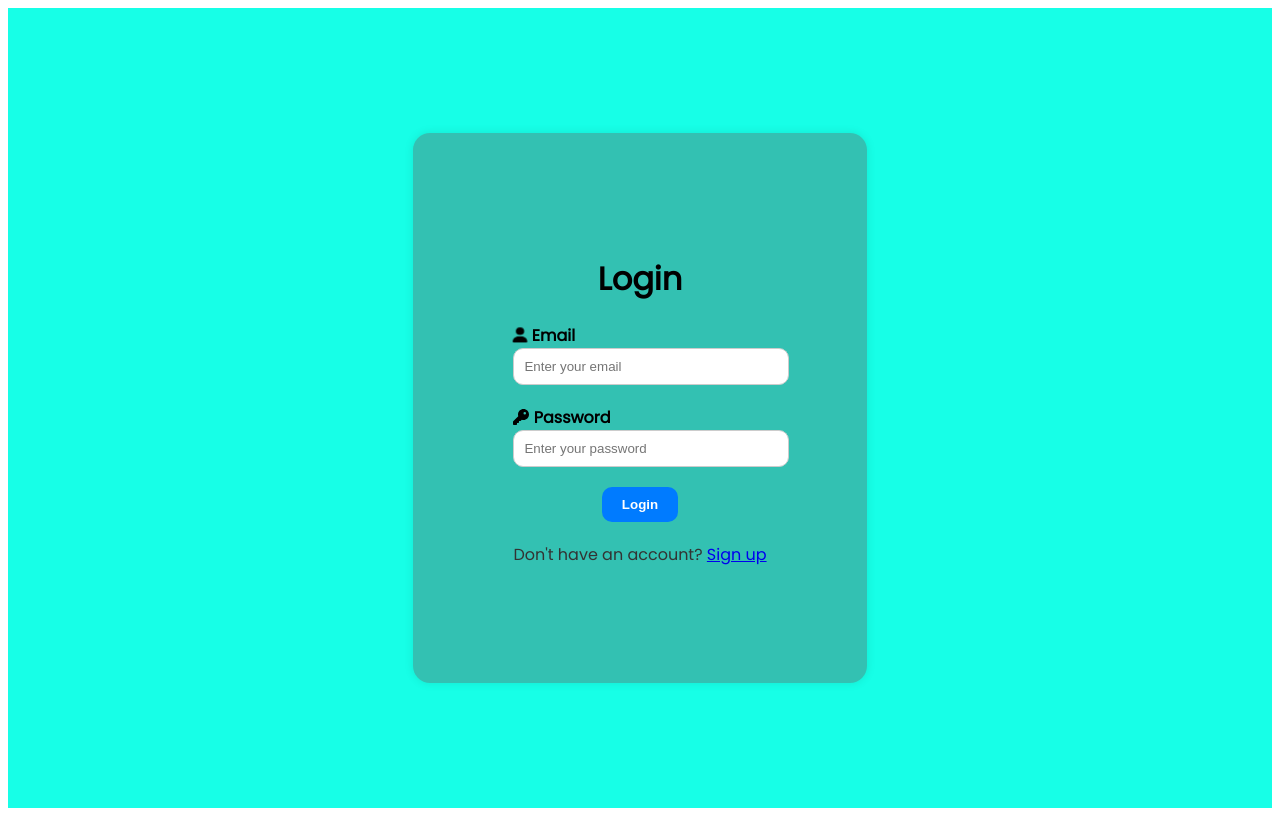
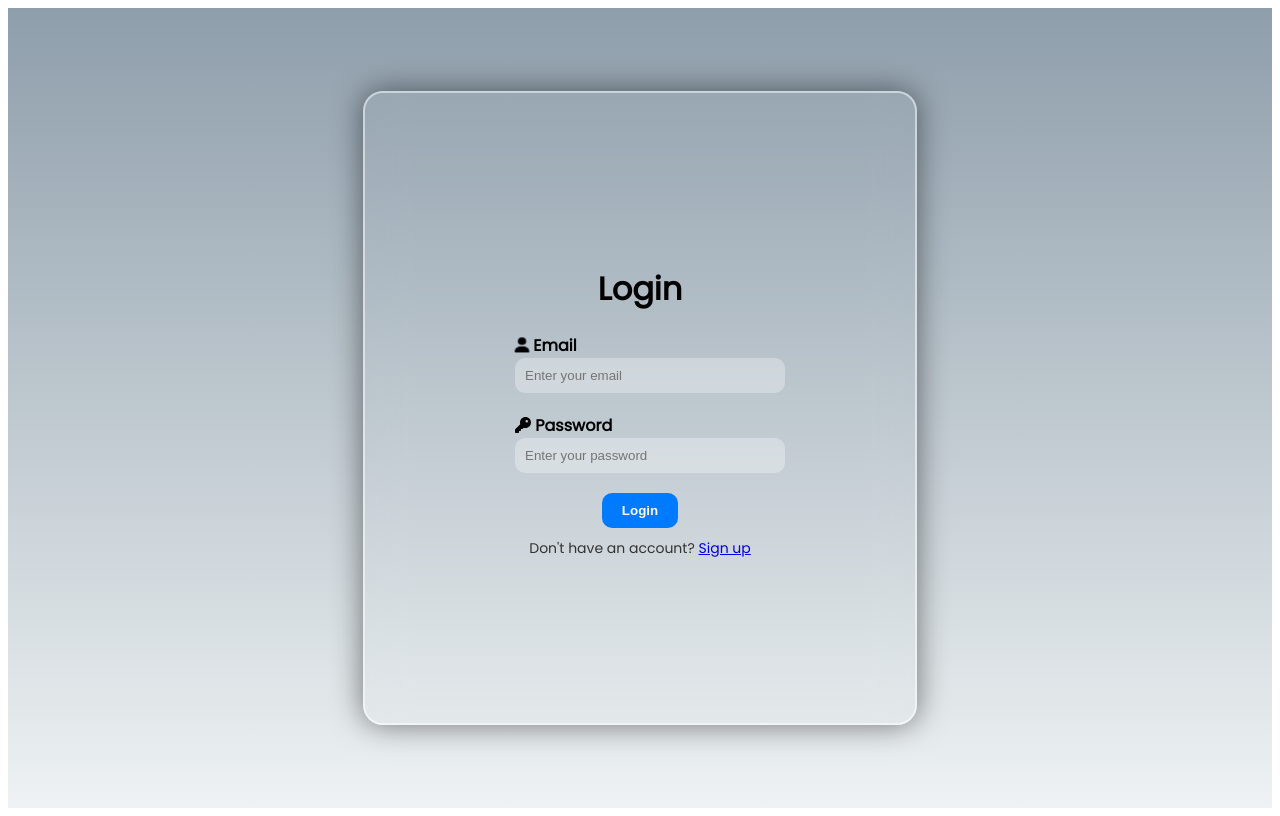
Before and after one commit to Kavinthangavel/FrontEnd, a React (Vite) app: page / in a window 1280 px wide. Built offline with nearby package versions, Linux system fonts and the light colour scheme.

Commit message:
Added Some Good Looks

```diff
--- a/package.json
+++ b/package.json
@@ -17,7 +17,8 @@
     "@mui/material": "^5.14.9",
     "react": "^18.2.0",
     "react-dom": "^18.2.0",
-    "react-router-dom": "^6.16.0"
+    "react-router-dom": "^6.16.0",
+    "react-transition-group": "^4.4.5"
   },
   "devDependencies": {
     "@types/react": "^18.2.15",
--- a/src/components/assets/login/login.css
+++ b/src/components/assets/login/login.css
@@ -6,15 +6,19 @@ body {
     justify-content: center;
     align-items: center;
     height: 100vh;
-    background-color: #00ffe5e8;
+    background: linear-gradient(to bottom, #8e9eab, #eef2f3);
   }
 
   .login-form {
-    background-color: #6358585e;
-    padding: 100px;
-    border-radius: 17px;
-    box-shadow: 0 0 10px rgba(0, 0, 0, 0.1);
-    text-align: center;
+    background:transparent;
+  backdrop-filter: blur(20px);
+  border: 2px solid rgba(255, 255, 255, 0.5);
+  padding: 150px;
+  width: 250px;
+  border-radius: 20px;
+  box-shadow: 0 0 30px rgba(0, 0, 0, 0.5);
+  text-align: center;
+
   }
 
   .login-form h1 {
@@ -34,9 +38,11 @@ body {
   .form-group input {
     width: 100%;
     padding: 10px;
-    color: #fff;
+    color: #ffffff;
+    background-color: #ffffff52;
     border: 1px solid #ccc;
     border-radius: 10px;
+   ;
   }
 
   button {
--- a/src/components/assets/login/login.jsx
+++ b/src/components/assets/login/login.jsx
@@ -2,6 +2,7 @@ import React, { useState } from 'react';
 import { Link } from 'react-router-dom';
 import { FontAwesomeIcon } from '@fortawesome/react-fontawesome';
 import { faUser, faKey } from '@fortawesome/free-solid-svg-icons';
+import { CSSTransition } from 'react-transition-group';
 import './Login.css';
 
 function Login() {
--- a/src/components/assets/signup/signup.css
+++ b/src/components/assets/signup/signup.css
@@ -1,20 +1,23 @@
 body {
   font-family: 'Poppins';
 }
+
 .signup-container {
   display: flex;
   justify-content: center;
   align-items: center;
   height: 100vh;
-    background-color: #00ffe5e8;
+  background: linear-gradient(to right, #8e9eab, #eef2f3);
 }
 
 .signup-form {
-    background-color: #6358585e;
+  background:transparent;
+  backdrop-filter: blur(20px);
+  border: 2px solid rgba(255, 255, 255, 0.5);
   padding: 150px;
   width: 250px;
-    border-radius: 17px;
-    box-shadow: 0 0 10px rgba(0, 0, 0, 0.1);
+  border-radius: 20px;
+  box-shadow: 0 0 30px rgba(0, 0, 0, 0.5);
   text-align: center;
 }
 
@@ -32,11 +35,19 @@ body {
   font-weight: bold;
 }
 
+
 .form-group input {
   width: 100%;
   padding: 10px;
-    border: 1px solid #ccc;
+  border: 1px solid #000000;
   border-radius: 10px;
+  position: relative;
+  display: inherit;
+  margin: 0;
+  border: none;
+  outline-color: #8e9eab, #eef2f3;
+
+
 }
 
 button {
@@ -52,3 +63,14 @@ body {
 button:hover {
   background-color: #0056b3;
 }
+p {
+  margin-top: 20px;
+  text-align: center;
+  font-size: 16px;
+  color: #333;
+}
+
+.login-form p {
+  margin-top: 10px;
+  font-size: 14px;
+}
```
Also changed, not shown: 1 other file (tests, documents, lock files or other folders). Lines whose indentation alone changed are shown as unchanged.
